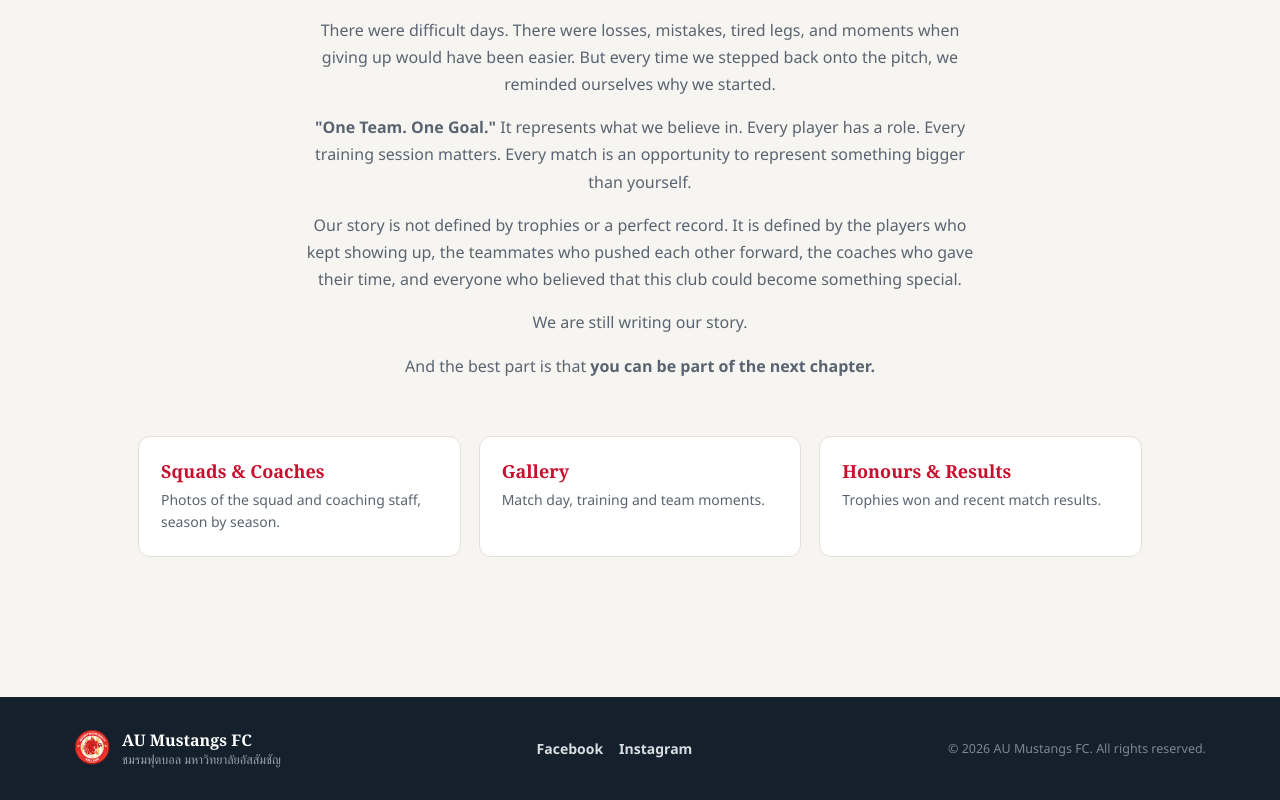
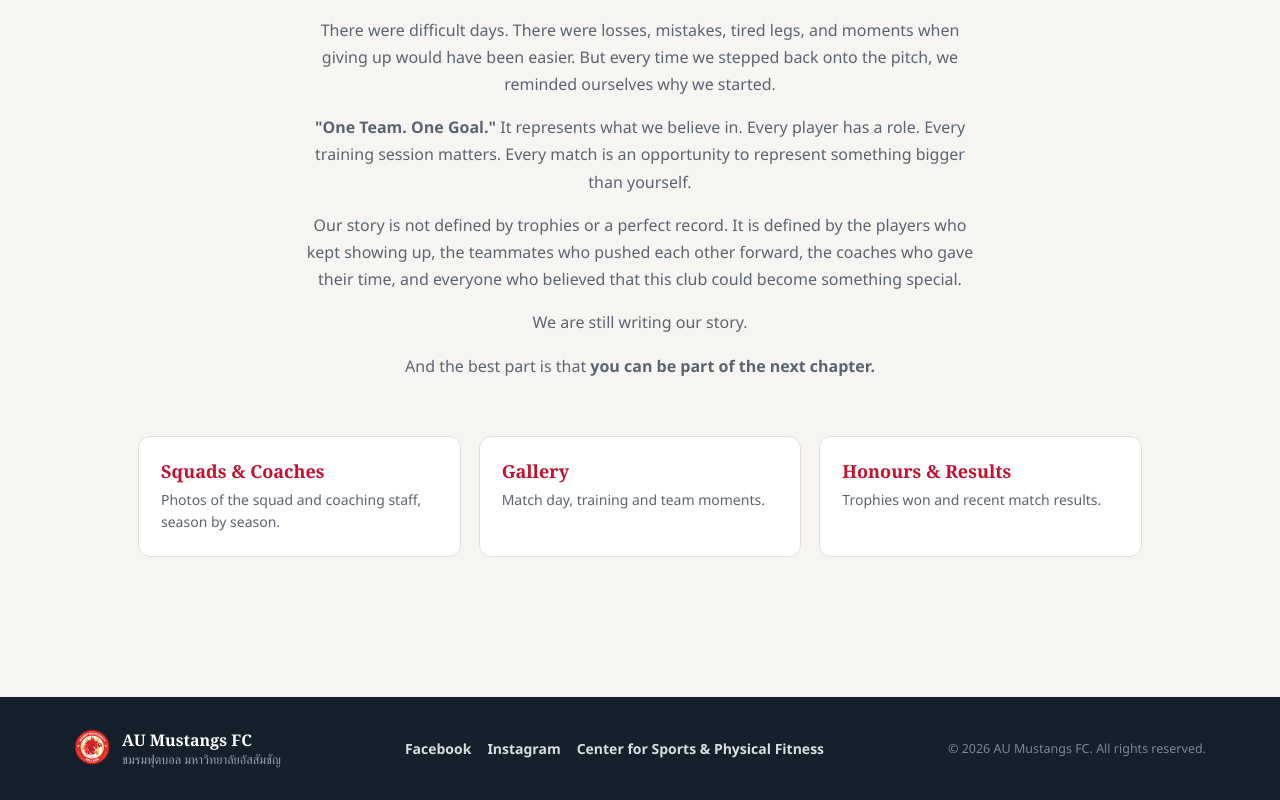
Before and after one commit to AkiraGik/AU-Mustang-Club, a React (Vite) app: page / in a window 1280 px wide. Shown: the part 980-1780 px from the top of the page. Built offline with nearby package versions, Linux system fonts and the light colour scheme; no server answers.

Commit message:
Add AU Center for Sports & Physical Fitness link to footer
club.social.CSPF was added to the data file but wasn't rendered anywhere; wired it into the footer alongside Facebook and Instagram.

```diff
--- a/src/components/Footer.jsx
+++ b/src/components/Footer.jsx
@@ -20,6 +20,9 @@ export default function Footer() {
           <a href={club.social.instagram} target="_blank" rel="noreferrer">
             Instagram
           </a>
+          <a href={club.social.CSPF} target="_blank" rel="noreferrer">
+            Center for Sports &amp; Physical Fitness
+          </a>
         </div>
 
         <div className="footer-copy">
--- a/src/data/club.js
+++ b/src/data/club.js
@@ -19,6 +19,7 @@ export const club = {
   social: {
     facebook: "https://www.facebook.com/AssumptionUniversityFootballclub",
     instagram: "https://www.instagram.com/aufootballclub/",
+    CSPF: "https://sa.au.edu/our-offices/center-for-sports-and-physical-fitness/"
   },
   hashtags: ["#aufootballclub", "#neefootballna"],
 };
```
